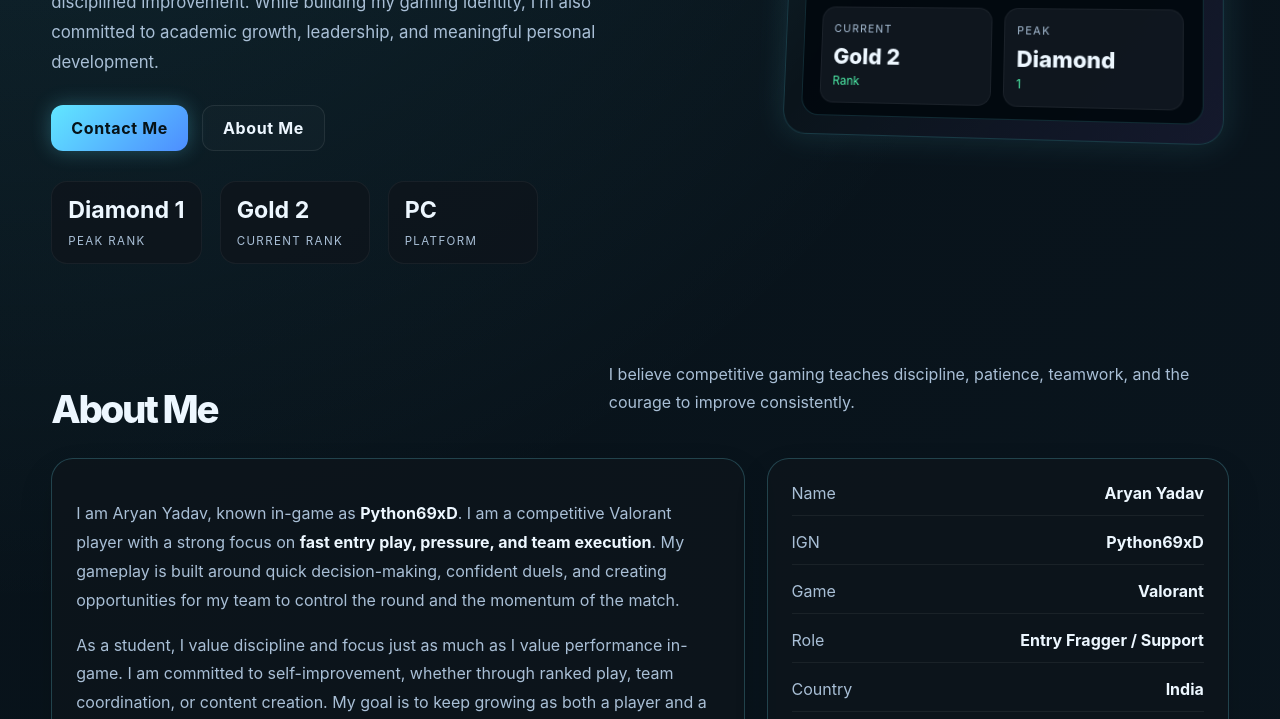
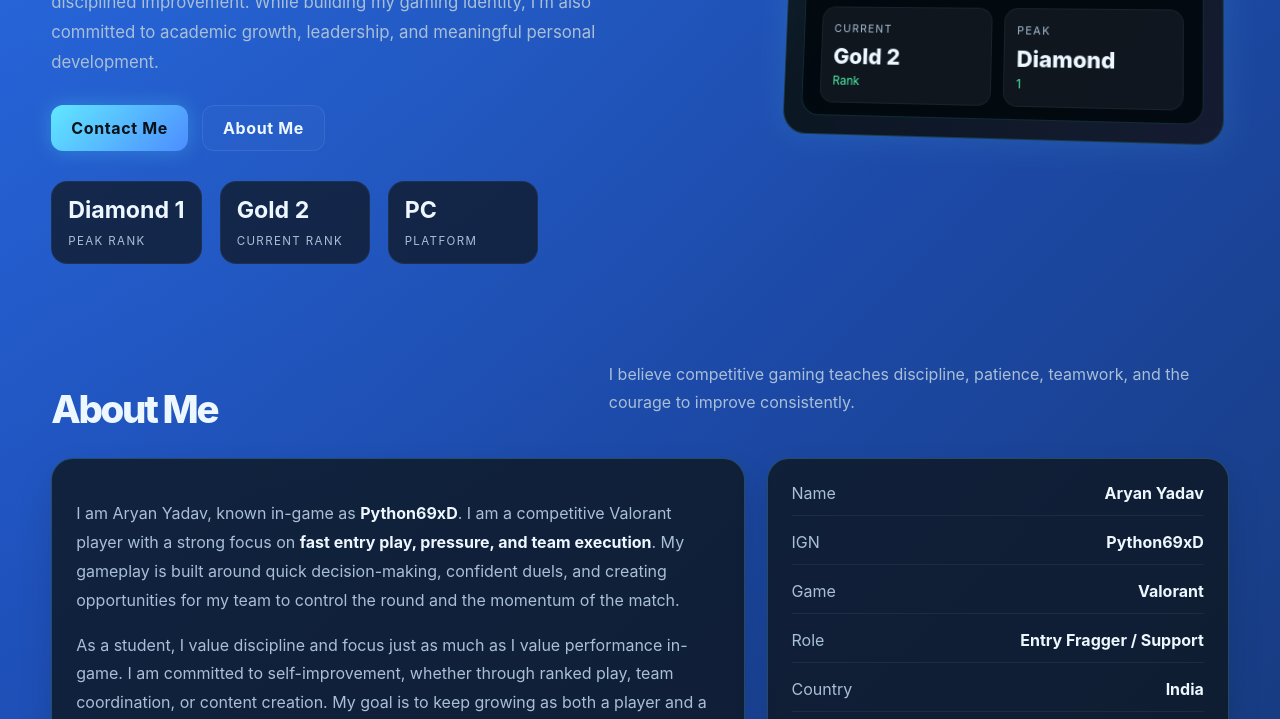
Before and after one commit to Python69xD/gamer-portfolio-python, a plain HTML site: page index.html in a window 1280 px wide. Shown: the part 528-1247 px from the top of the page. Drawn offline with Linux system fonts and the light colour scheme.

Commit message:
Update index.html

```diff
--- a/index.html
+++ b/index.html
@@ -7,7 +7,7 @@
   <meta name="description" content="Futuristic esports portfolio for Aryan Yadav, also known as Python69xD." />
   <style>
     :root{
-      --bg: #071118;
+      --bg: #2563eb;
       --bg2: #0c1822;
       --panel: rgba(15, 23, 32, 0.8);
       --panel-strong: rgba(10, 18, 26, 0.92);
```
